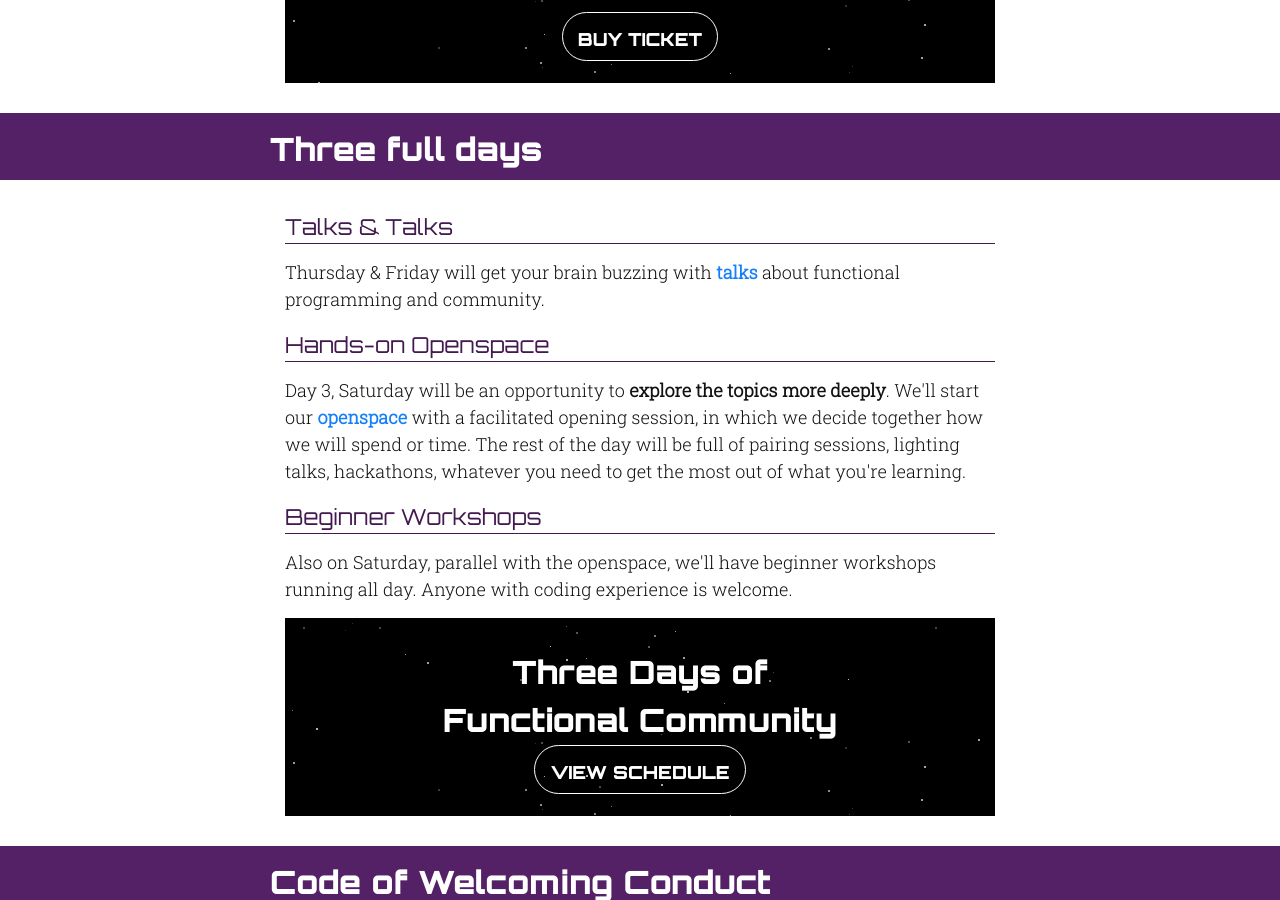
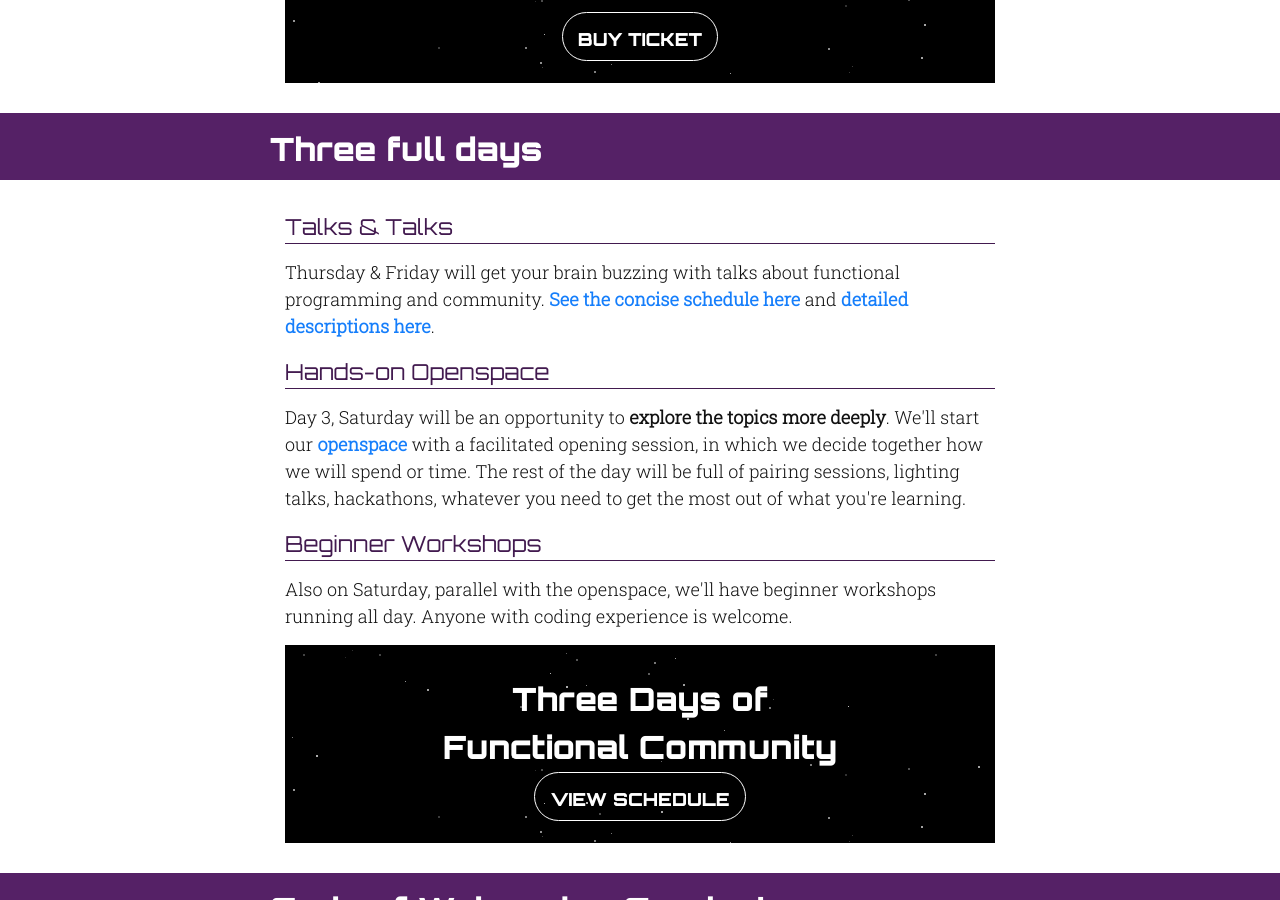
Before and after one commit to maitria/moonconf.org, a Jekyll site: the page built from index.html, in a window 1280 px wide and 900 px high, scrolled down 731 px. Built offline with Jekyll 4.4.1, drawn with Linux system fonts in a browser that asks for light colours.

Commit message:
Clarify where to find talk descriptions.

```diff
--- a/_includes/unconf.html
+++ b/_includes/unconf.html
@@ -6,7 +6,7 @@
   </header>
   <div class="section-block-content wrapper">
     <h3>Talks & Talks</h3>
-    <p>Thursday &amp; Friday will get your brain buzzing with <a href="/#talks">talks</a> about functional programming and community.</p>
+    <p>Thursday &amp; Friday will get your brain buzzing with talks about functional programming and community. <a href="/schedule.html">See the concise schedule here</a> and <a href="/#talks">detailed descriptions here</a>.</p>
     <h3>Hands-on Openspace</h3>
     <p>Day 3, Saturday will be an opportunity to <strong>explore the topics more deeply</strong>. We'll start our <a href="https://en.wikipedia.org/wiki/Open_Space_Technology">openspace</a> with a facilitated opening session, in which we decide together how we will spend or time. The rest of the day will be full of pairing sessions, lighting talks, hackathons, whatever you need to get the most out of what you're learning.</p>
     <h3>Beginner Workshops</h3>
```
